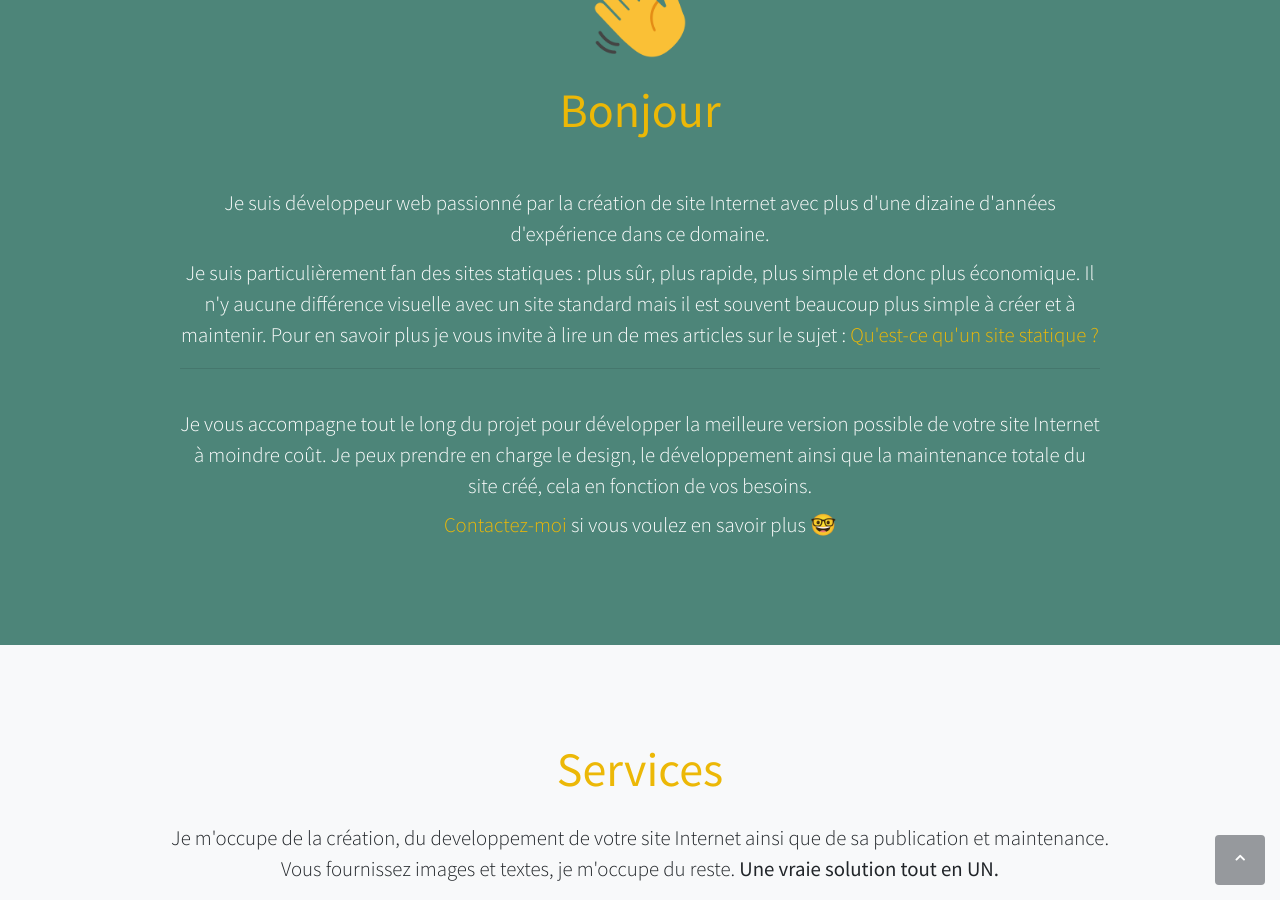
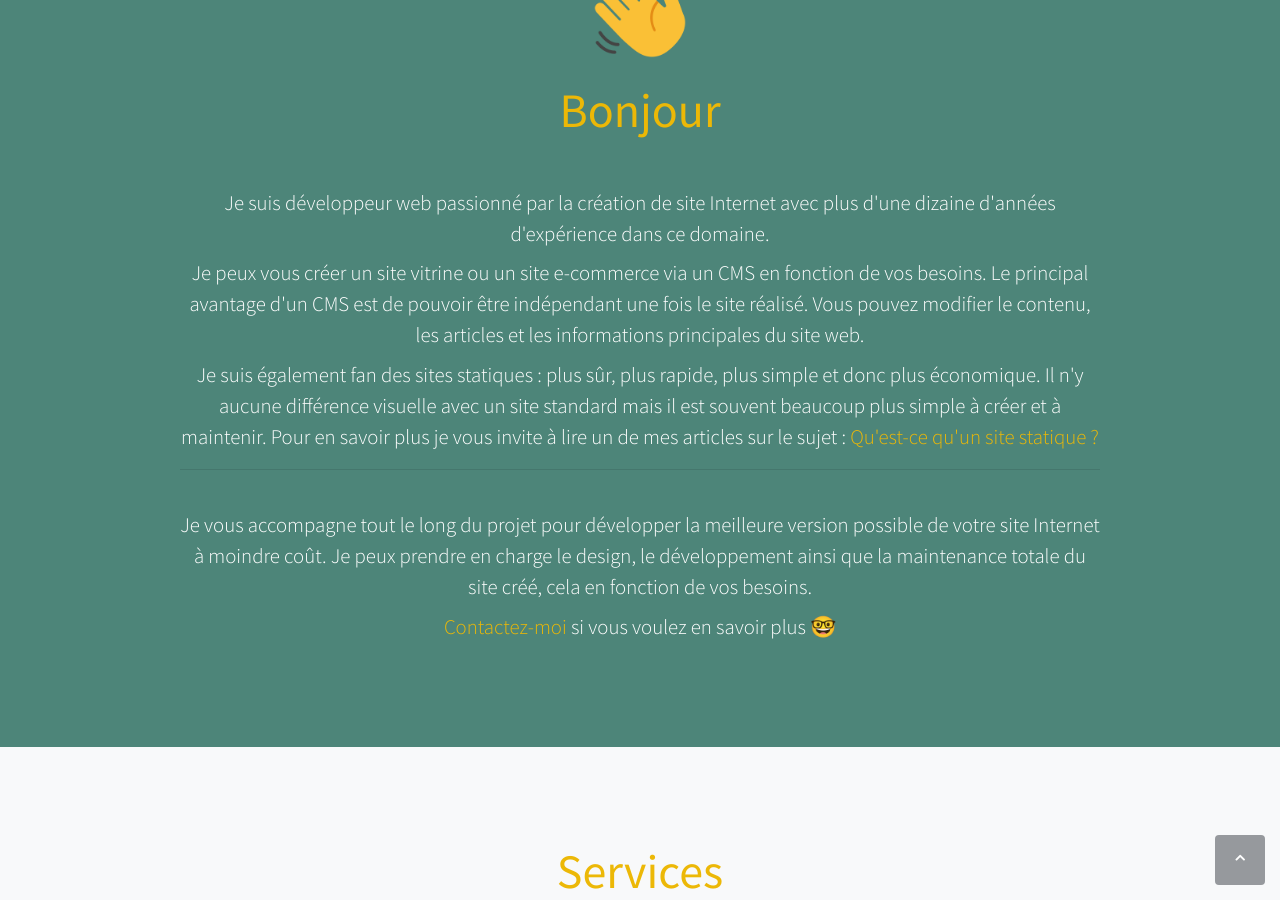
Before and after one commit to ErwanJes/ej-portfolio, a Jekyll site: the page built from index.markdown, in a window 1280 px wide and 900 px high, scrolled down 1038 px. Built offline with Jekyll 4.4.1, drawn with Linux system fonts in a browser that asks for light colours; a script that is not in the unit is left out.

Commit message:
Update home wording

```diff
--- a/_layouts/home.html
+++ b/_layouts/home.html
@@ -66,7 +66,8 @@
             <br />
             <div>
               <p class="mb-2 desc-font">Je suis développeur web passionné par la création de site Internet avec plus d'une dizaine d'années d'expérience dans ce domaine.
-              <p class="mb-2 desc-font">Je suis particulièrement fan des sites statiques : plus sûr, plus rapide, plus simple et donc plus économique. Il n'y aucune différence visuelle avec un site standard mais il est souvent beaucoup plus simple à créer et à maintenir. Pour en savoir plus je vous invite à lire un de mes articles sur le sujet : <a class="colored-link" href="http://bootstrapyourcodingskills.com/2017/03/02/site-statique/" target="_blank" rel="noopener">Qu'est-ce qu'un site statique ?</a></p>
+              <p class="mb-2 desc-font">Je peux vous créer un site vitrine ou un site e-commerce via un CMS en fonction de vos besoins. Le principal avantage d'un CMS est de pouvoir être indépendant une fois le site réalisé. Vous pouvez modifier le contenu, les articles et les informations principales du site web.</p>
+              <p class="mb-2 desc-font">Je suis également fan des sites statiques : plus sûr, plus rapide, plus simple et donc plus économique. Il n'y aucune différence visuelle avec un site standard mais il est souvent beaucoup plus simple à créer et à maintenir. Pour en savoir plus je vous invite à lire un de mes articles sur le sujet : <a class="colored-link" href="http://bootstrapyourcodingskills.com/2017/03/02/site-statique/" target="_blank" rel="noopener">Qu'est-ce qu'un site statique ?</a></p>
               <hr><br>
               <p class="mb-2 desc-font">Je vous accompagne tout le long du projet pour développer la meilleure version possible de votre site Internet à moindre coût. Je peux prendre en charge le design, le développement ainsi que la maintenance totale du site créé, cela en fonction de vos besoins.</p>
               <p class="mb-2 desc-font"><a class="colored-link" href="mailto:{{ site.email }}" target="_blank" rel="noopener">Contactez-moi</a> si vous voulez en savoir plus 🤓</p>
```
